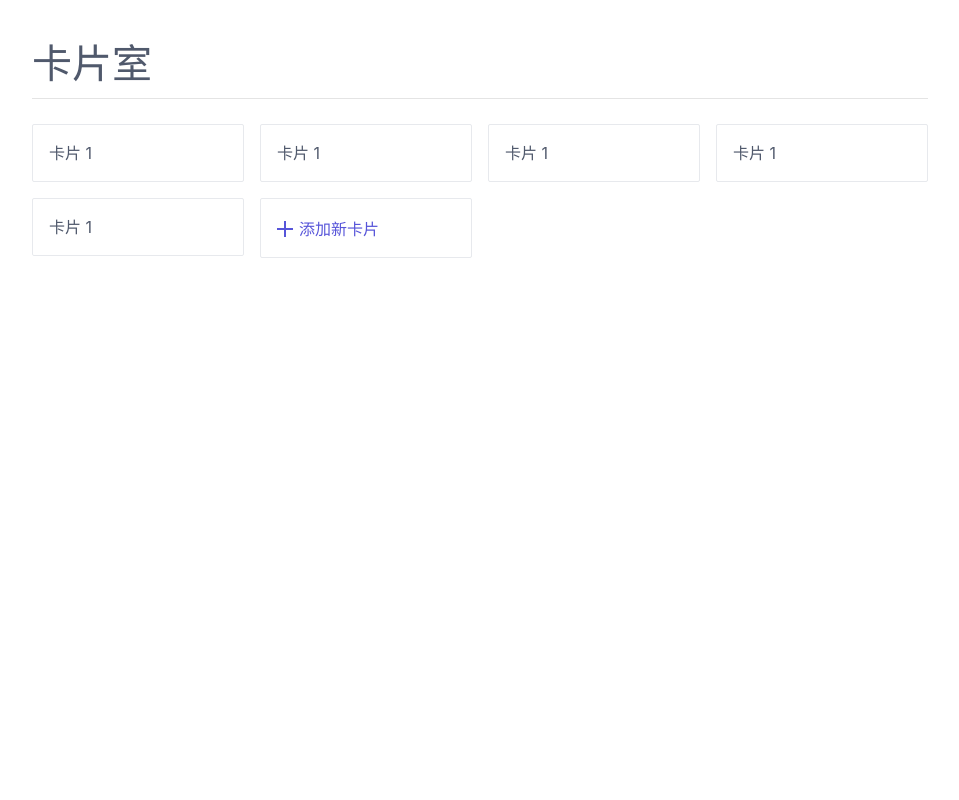
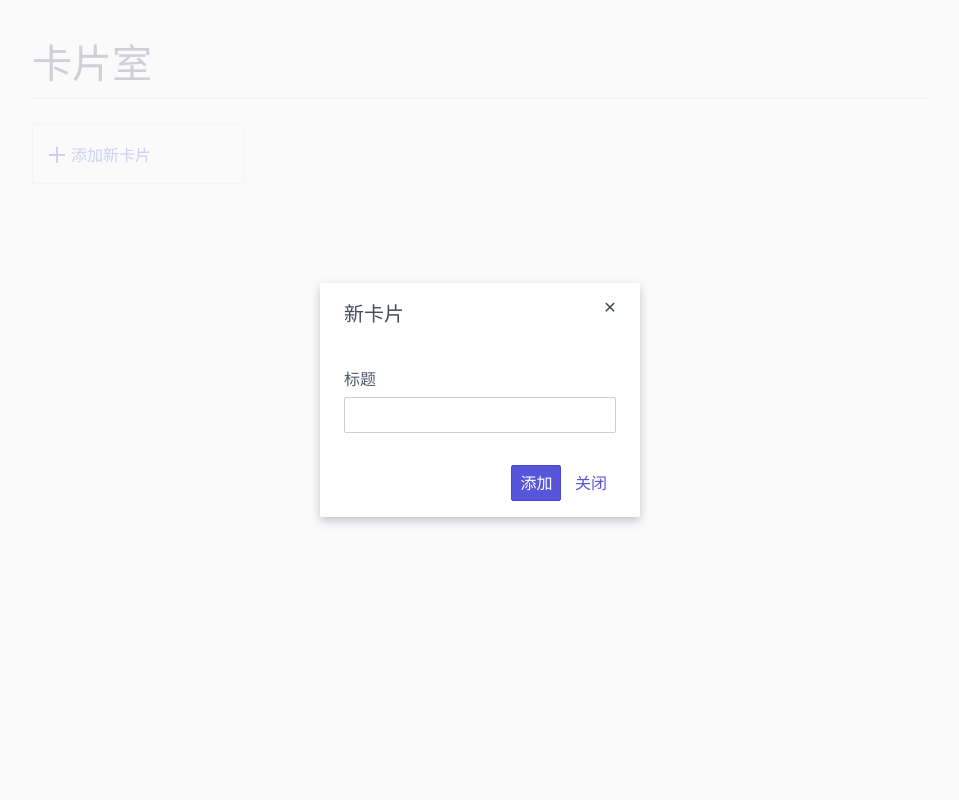
Before and after one commit to sxyazi/segment, a PHP site: template templates/card/index.twig in a window 1280 px wide, after a click on "添加新卡片". Shown: the whole page, without its empty margins (160-1119 px from the left). Run offline with PHP 8.4, Linux system fonts and the light colour scheme; the template is opened without the code that fills it, so the values that code supplies are empty; some libraries are stand-ins or nearby versions.

Commit message:
add card & item

```diff
--- a/src/routes.php
+++ b/src/routes.php
@@ -15,7 +15,10 @@ $app->post('/login', 'App\Controllers\UserController:login');
 $app->group('/cards', function () {
 
     $this->get('', 'App\Controllers\CardController:index')->setName('cards.index');
-    $this->get('/{id}', 'App\Controllers\CardController:show')->setName('cards.show');
+    $this->post('', 'App\Controllers\CardController:store')->setName('cards.store');
+    $this->get('/{id}/items', 'App\Controllers\ItemController:index')->setName('items.index');
+    $this->post('/{id}/items', 'App\Controllers\ItemController:store')->setName('items.store');
+    $this->put('/{id}/items', 'App\Controllers\ItemController:update')->setName('items.update');
 
 })->add(new \App\Middleware\mustLogin($app->getContainer()->router));
 
--- a/templates/card/index.twig
+++ b/templates/card/index.twig
@@ -43,31 +43,13 @@
         <h1>卡片室</h1>
         <div class="container card-list">
             <div class="columns">
-                <div class="column col-3">
-                    <div class="card" data-id="1">
-                        <div class="card-body">卡片 1</div>
+                {% for v in cards %}
+                    <div class="column col-3">
+                        <div class="card" data-id="{{ v.id }}">
+                            <div class="card-body">{{ v.title }}</div>
+                        </div>
                     </div>
-                </div>
-                <div class="column col-3">
-                    <div class="card">
-                        <div class="card-body">卡片 1</div>
-                    </div>
-                </div>
-                <div class="column col-3">
-                    <div class="card">
-                        <div class="card-body">卡片 1</div>
-                    </div>
-                </div>
-                <div class="column col-3">
-                    <div class="card">
-                        <div class="card-body">卡片 1</div>
-                    </div>
-                </div>
-                <div class="column col-3">
-                    <div class="card">
-                        <div class="card-body">卡片 1</div>
-                    </div>
-                </div>
+                {% endfor %}
                 <div class="column col-3">
                     <div class="card add-card">
                         <div class="card-body">
@@ -80,6 +62,28 @@
             </div>
         </div>
     </main>
+
+    <div class="modal modal-sm" id="add-card">
+        <a href="#close" class="modal-overlay"></a>
+        <div class="modal-container">
+            <div class="modal-header">
+                <a href="#close" class="btn btn-clear float-right"></a>
+                <div class="modal-title h5">新卡片</div>
+            </div>
+            <form action="">
+                <div class="modal-body">
+                    <div class="form-group">
+                        <label class="form-label" for="add-title">标题</label>
+                        <input class="form-input" type="text" id="add-title" name="title">
+                    </div>
+                </div>
+                <div class="modal-footer">
+                    <button class="btn btn-primary">添加</button>
+                    <a class="btn btn-link" href="#close">关闭</a>
+                </div>
+            </form>
+        </div>
+    </div>
 {% endblock %}
 
 {% block foot %}
@@ -89,7 +93,20 @@
                 return;
             }
 
-            location.href = '{{ path_for('cards.show', { 'id': '' }) }}' + $(this).data('id');
+            location.href = '{{ path_for('items.index', { 'id': '000' }) }}'.replace('000', $(this).data('id'));
+        });
+
+        $('#add-card form').submit(function () {
+            $.post('{{ path_for('cards.store') }}', $(this).serialize(), function (res) {
+                location.hash = '';
+                if (res.code === 1) {
+                    $.notify('添加成功');
+                } else {
+                    $.notify('添加失败', 'error');
+                }
+            });
+
+            return false;
         });
     </script>
 {% endblock %}
```
Also changed, not shown: src/App/Controllers/CardController.php (+12 -3 lines), src/App/Controllers/ItemController.php (added, +40 -0 lines), src/App/Models/Card.php (added, +8 -0 lines), src/App/Models/Item.php (added, +8 -0 lines), templates/card/show.twig (+39 -17 lines).
